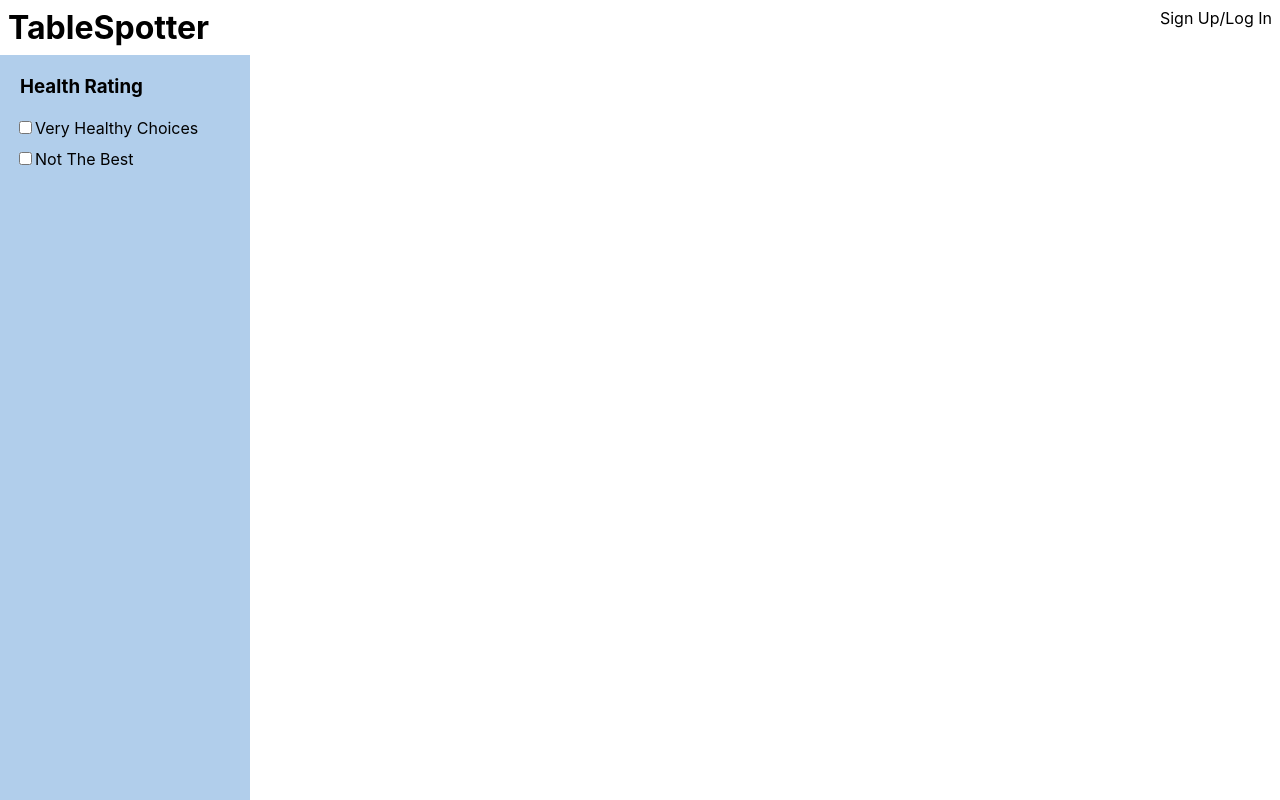
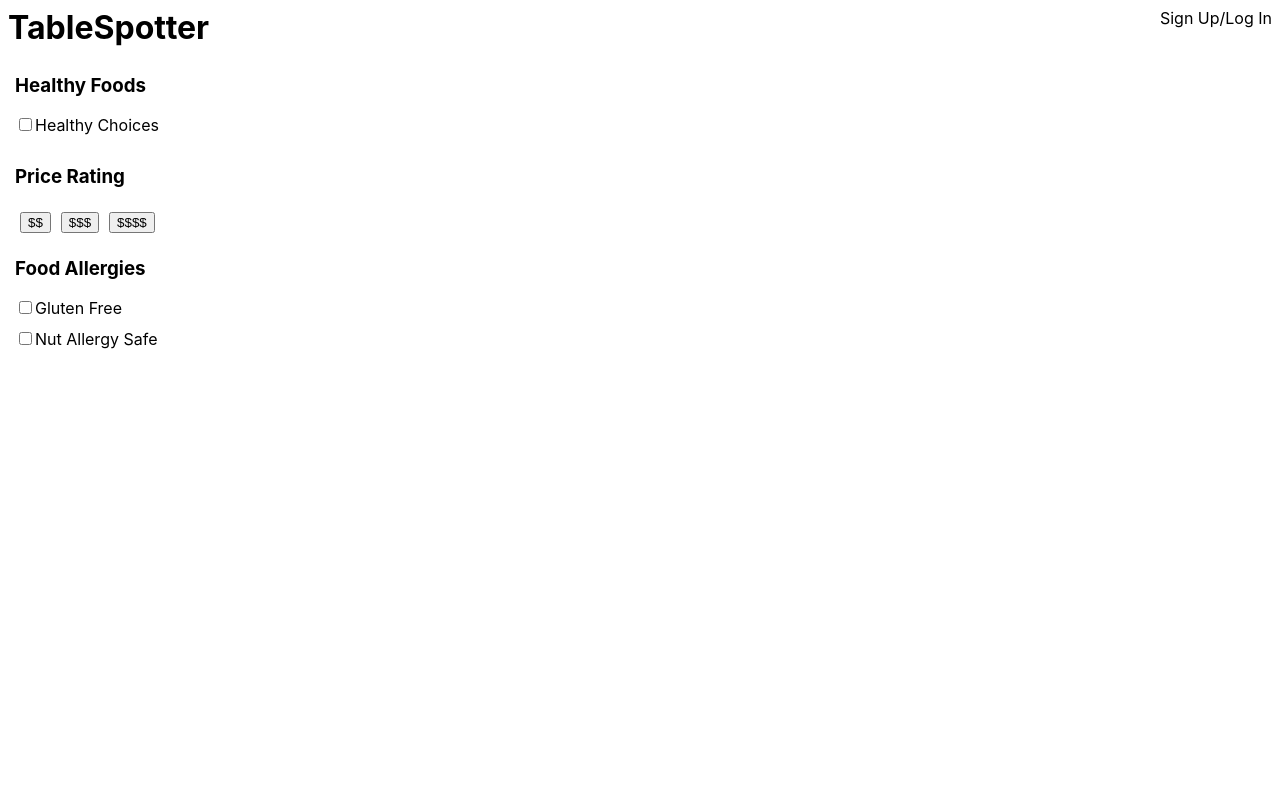
Before and after one commit to sjpope/HumanFactors, a React (Create React App) app in the folder client/: page /results in a window 1280 px wide. Built offline with nearby package versions, Linux system fonts and the light colour scheme.

Commit message:
updated side bar

```diff
--- a/client/src/App.css
+++ b/client/src/App.css
@@ -94,19 +94,18 @@ header nav ul li {
   height: 100%;
   width: 250px;
   position: fixed;
-  background: #b1ceeb;
-}
-
-.sideBar h3 {
-  margin: 20px;
 }
 
 .sideBarContent {
+  flex-direction: column;
   display: flex;
-  flex-direction: column;
-  margin: 15px;
+  margin-left: 15px;
 }
 
 .sideBarContent input[type="checkbox"] {
   margin-bottom: 15px;
 }
+
+.sideBarContent button {
+  margin: 5px;
+}
--- a/client/src/components/sideBar.jsx
+++ b/client/src/components/sideBar.jsx
@@ -3,13 +3,24 @@ import React from "react";
 function SideBar() {
     return (
         <div className = "sideBar">
-            <h3>Health Rating</h3>
             <div className="sideBarContent">
+                <h3>Healthy Foods</h3>
                 <form>
                     <input type="checkbox" id="healthCheckBox"></input>
-                    <label for="healthCheckBox">Very Healthy Choices</label><br/>
-                    <input type="checkbox" id="unhealthyCheckBox"></input>
-                    <label for="healthCheckBox">Not The Best</label><br/>
+                    <label for="healthCheckBox">Healthy Choices</label><br/>
+                </form>
+                <h3>Price Rating</h3>
+                <form>
+                    <button id="cheapButton">$$</button>
+                    <button id="middleButton">$$$</button>
+                    <button id="expensiveButton">$$$$</button>
+                </form>
+                <h3>Food Allergies</h3>
+                <form>
+                    <input type="checkbox" id="glutenAllergy"></input>
+                    <label for="glutenAllergy">Gluten Free</label><br/>
+                    <input type="checkbox" id="nutAllergy"></input>
+                    <label for="nutAllergy">Nut Allergy Safe</label><br/>
                 </form>
             </div>
         </div>
```
